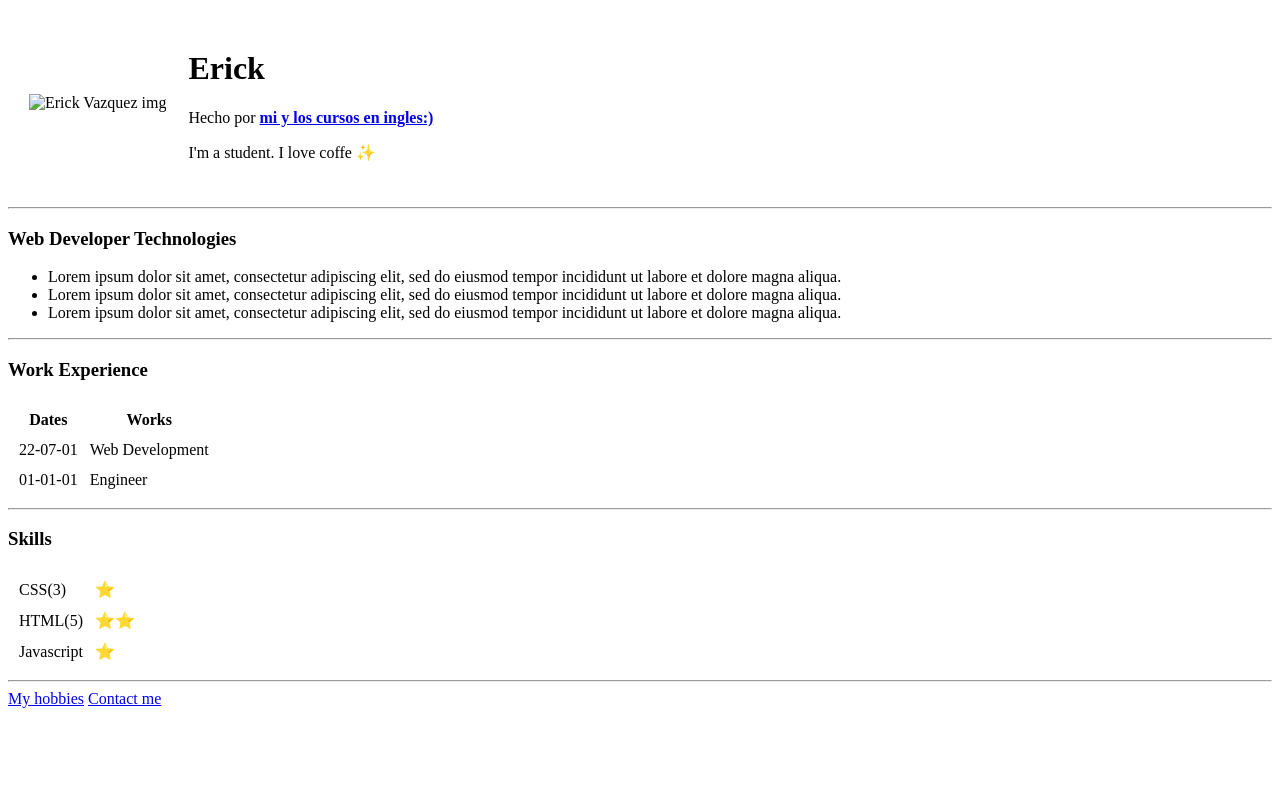
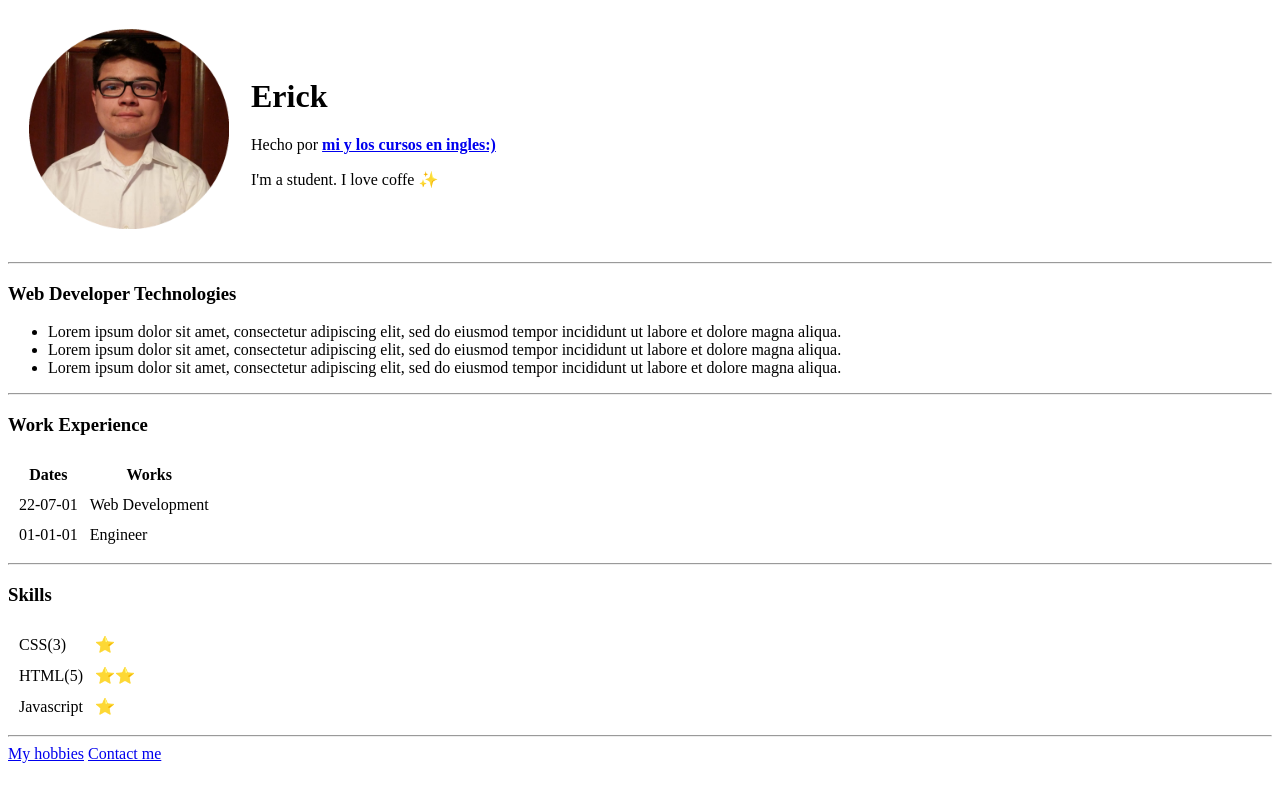
Before and after one commit to ErickVzQ/cv, a plain HTML site: page index.html in a window 1280 px wide. Drawn offline with Linux system fonts and the light colour scheme.

Commit message:
Update index.html

```diff
--- a/index.html
+++ b/index.html
@@ -9,11 +9,11 @@
       <tr>
         <td>
           <img
-            src="img/ErickVzQ.png"
+            src="ErickVzQ.png"
             alt="Erick Vazquez img"
             width="200px"
             height="200px"
-          />
+          >
         </td>
         <td>
           <h1>Erick</h1>
```
